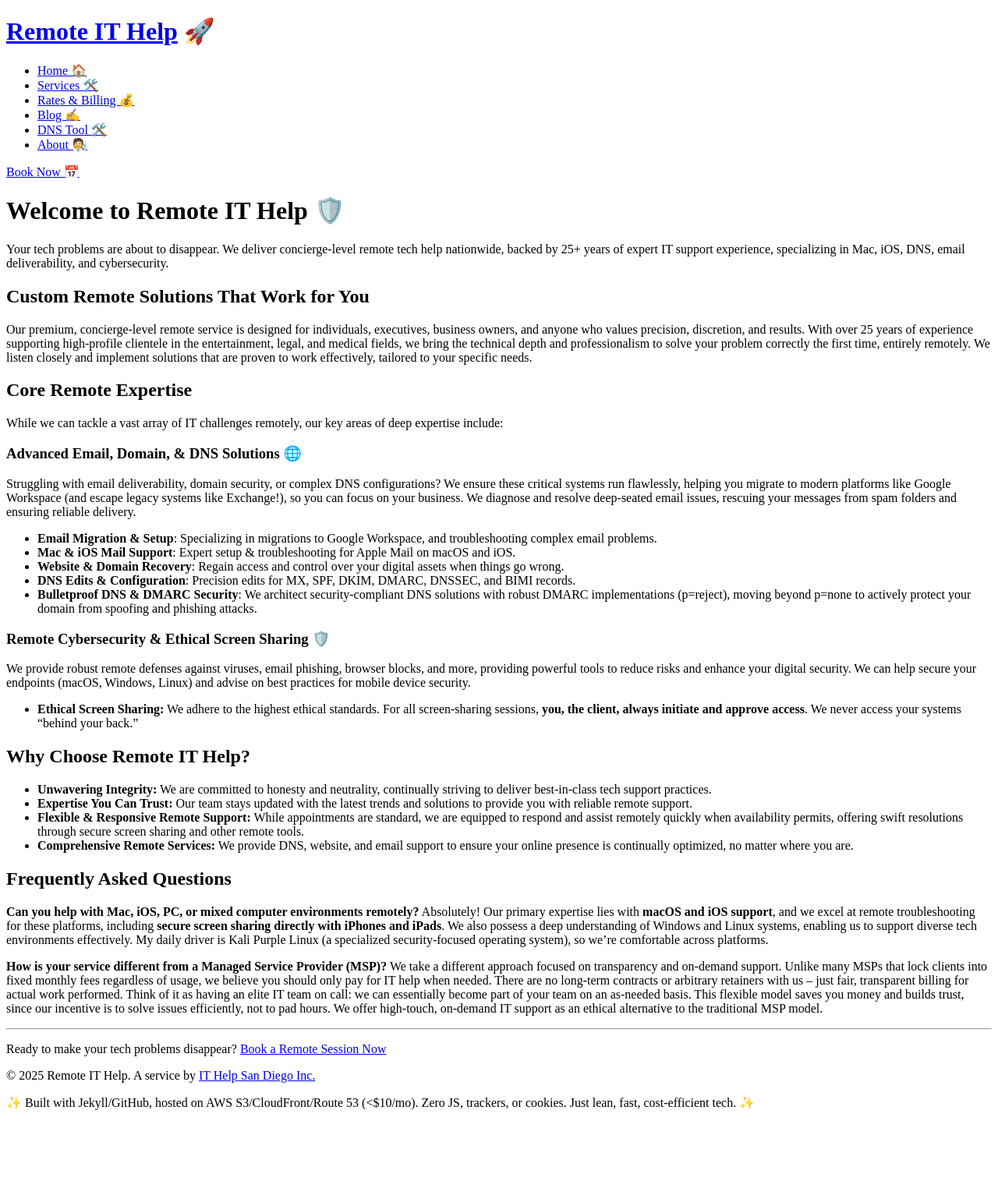
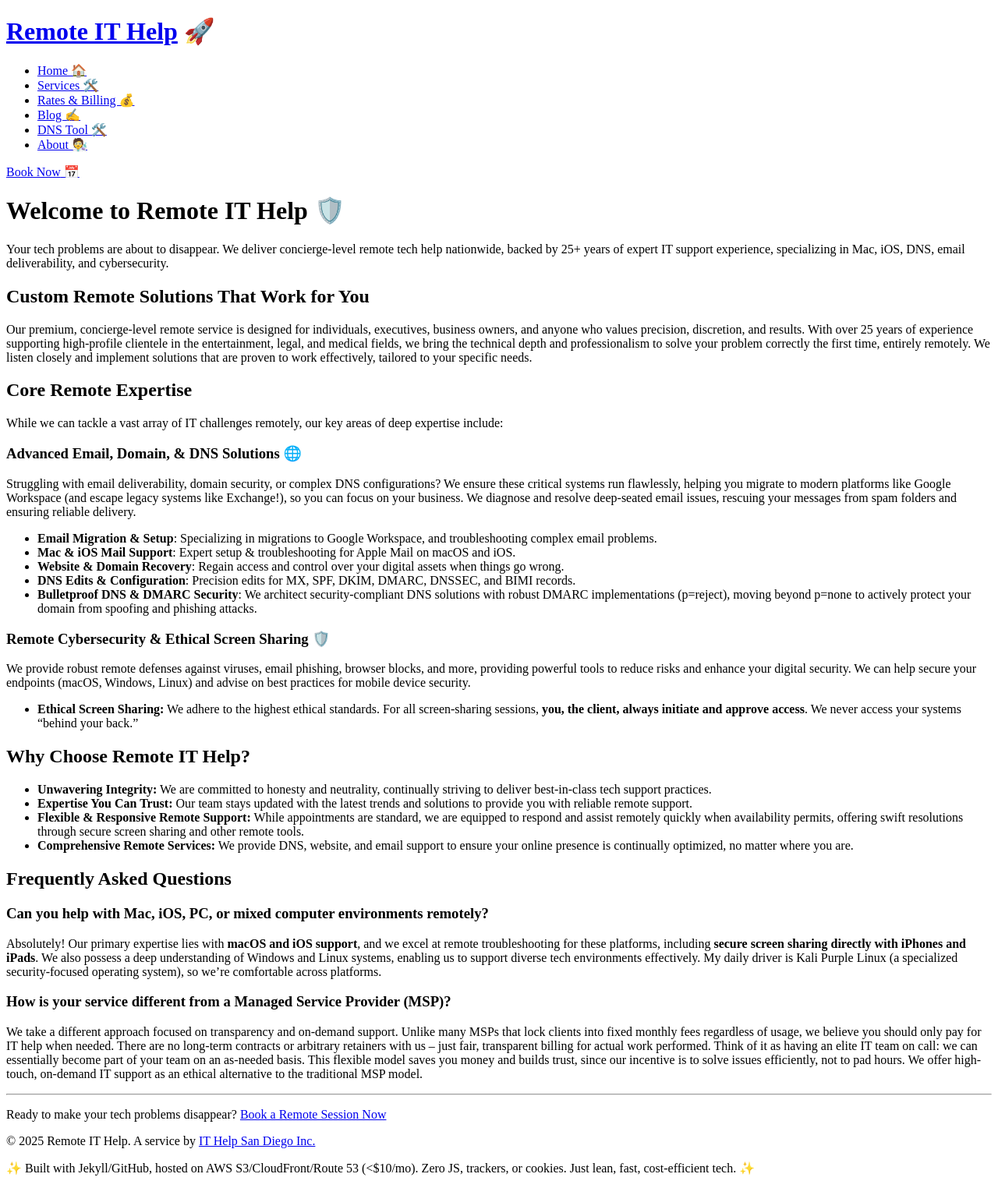
Before and after one commit to careyjames/remote-it-help-site, a Jekyll site: the page built from index.md, in a window 1280 px wide. Shown: the whole page at 78% size. Built offline with Jekyll 4.4.1, drawn with Linux system fonts in a browser that asks for light colours; before the commit the page ends 1440 px from its top, so only the background shows below that.

```diff
--- a/index.md
+++ b/index.md
@@ -36,10 +36,10 @@ We provide robust remote defenses against viruses, email phishing, browser block
 
 ## Frequently Asked Questions
 
-**Can you help with Mac, iOS, PC, or mixed computer environments remotely?**
+### Can you help with Mac, iOS, PC, or mixed computer environments remotely?
 Absolutely! Our primary expertise lies with **macOS and iOS support**, and we excel at remote troubleshooting for these platforms, including **secure screen sharing directly with iPhones and iPads**. We also possess a deep understanding of Windows and Linux systems, enabling us to support diverse tech environments effectively. My daily driver is Kali Purple Linux (a specialized security-focused operating system), so we're comfortable across platforms.
 
-**How is your service different from a Managed Service Provider (MSP)?**
+### How is your service different from a Managed Service Provider (MSP)?
 We take a different approach focused on transparency and on-demand support. Unlike many MSPs that lock clients into fixed monthly fees regardless of usage, we believe you should only pay for IT help when needed. There are no long-term contracts or arbitrary retainers with us – just fair, transparent billing for actual work performed. Think of it as having an elite IT team on call: we can essentially become part of your team on an as-needed basis. This flexible model saves you money and builds trust, since our incentive is to solve issues efficiently, not to pad hours. We offer high-touch, on-demand IT support as an ethical alternative to the traditional MSP model.
 
 ---
```
